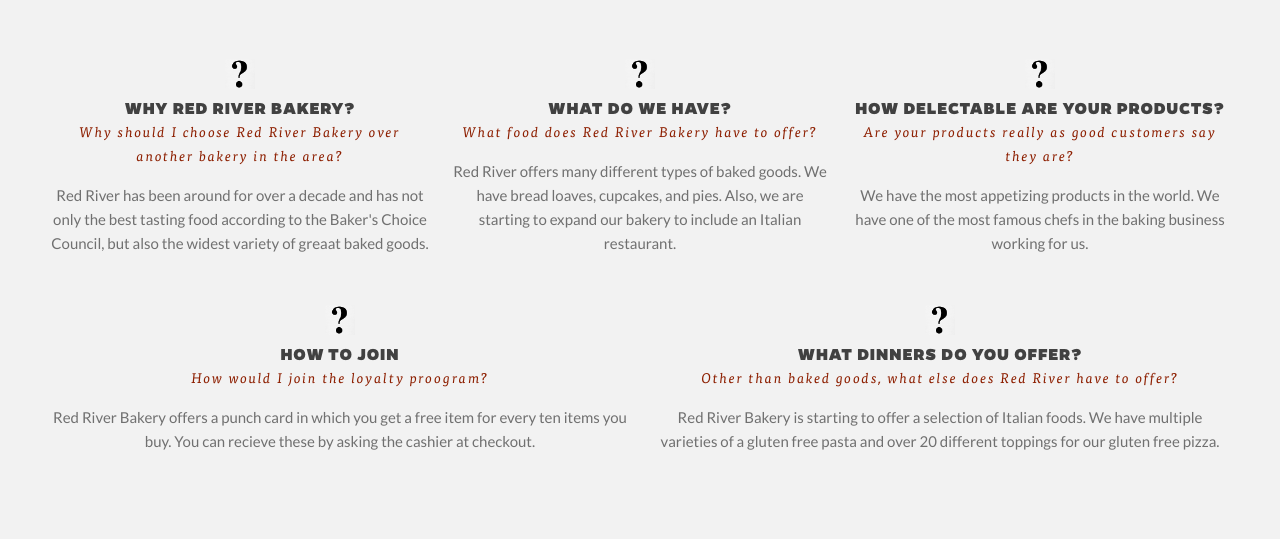
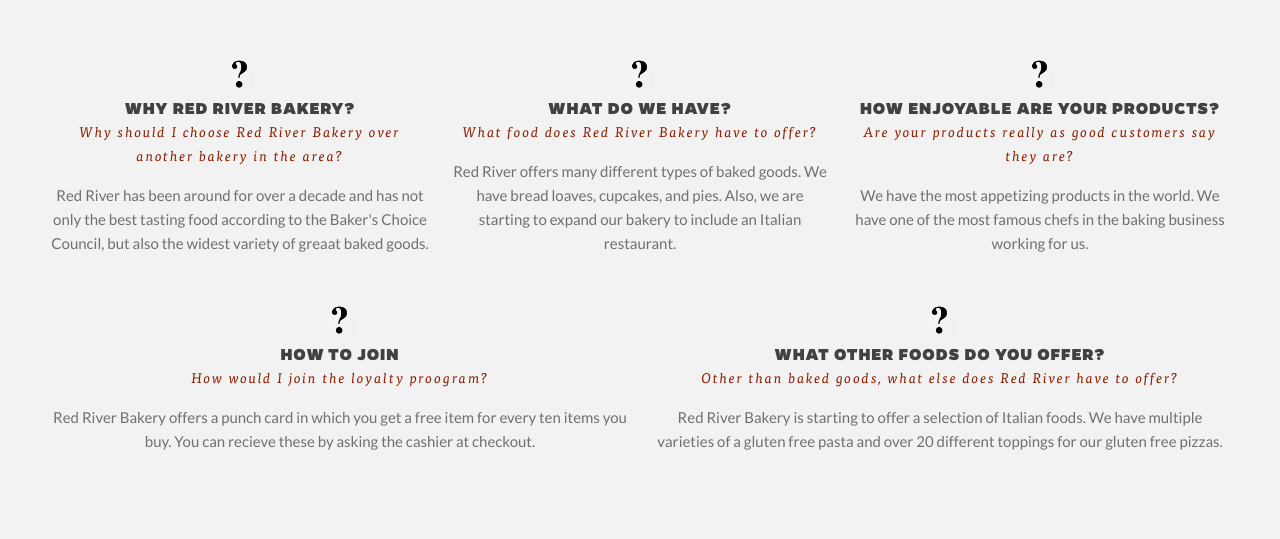
Before and after one commit to fblabake/fblabake.github.io, a Jekyll site: the page built from index.html, in a window 1280 px wide and 900 px high, scrolled down 3637 px. Shown: the part 163-702 px from the top of the window. Built offline with Jekyll 4.4.1, drawn with Linux system fonts in a browser that asks for light colours.

Commit message:
Update index.html

```diff
--- a/index.html
+++ b/index.html
@@ -313,7 +313,7 @@
         <div class="one-third column" data-scroll-reveal="enter bottom move 100px over 0.5s after 0.1s">
             <div class="services-top-wrap">
                 <img alt="" src="img/icon11.png" />
-                <h6>HOW DELECTABLE ARE YOUR PRODUCTS?</h6>
+                <h6>HOW ENJOYABLE ARE YOUR PRODUCTS?</h6>
                 <div class="subtext-ser-top">Are your products really as good customers say they are? </div>
                 <p>We have the most appetizing products in the world.  We have one of the most famous chefs in the baking business working for us.</p>
             </div>
@@ -333,9 +333,9 @@
         <div class="eight columns" data-scroll-reveal="enter bottom move 100px over 0.5s after 0.1s">
             <div class="services-top-wrap">
                 <img alt="" src="img/icon11.png" />
-                <h6>WHAT DINNERS DO YOU OFFER?</h6>
+                <h6>WHAT OTHER FOODS DO YOU OFFER?</h6>
                 <div class="subtext-ser-top">Other than baked goods, what else does Red River have to offer?</div>
-                <p>Red River Bakery is starting to offer a selection of Italian foods. We have multiple varieties of a gluten free pasta and over 20 different toppings for our gluten free pizza.</p>
+                <p>Red River Bakery is starting to offer a selection of Italian foods. We have multiple varieties of a gluten free pasta and over 20 different toppings for our gluten free pizzas.</p>
             </div>
         </div>
     </div>
```
